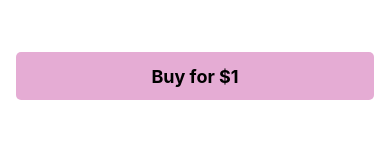
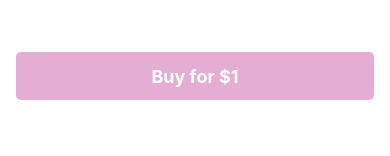
Before and after one commit to square/mobile-payments-sdk-react-native, a React Native app in the folder example/: screen /Home in a window 390 px wide. Shown: the part 421-577 px from the top of the page. Built offline with nearby package versions, Linux system fonts and the light colour scheme.

Commit message:
Fix loadingbutton method calls.

```diff
--- a/example/src/Screens/HomeScreen.tsx
+++ b/example/src/Screens/HomeScreen.tsx
@@ -62,11 +62,9 @@ const HomeView = () => {
         <Text style={styles.title}>Donut Counter</Text>
         <LoadingButton
           isLoading={false}
-          isButtonStateActive={true}
-          handleActiveState={null}
-          handleInactiveState={() => handleStartPayment}
-          activeButtonLabel='Buy for $1'
-          inactiveButtonLabel=''
+          isActive={true}
+          handleOnPress={() => handleStartPayment}
+          activeLabel='Buy for $1'
           />
       </View>
         <TouchableOpacity style={styles.mockButton}
--- a/example/src/Screens/PermissionsScreen.tsx
+++ b/example/src/Screens/PermissionsScreen.tsx
@@ -69,10 +69,7 @@ const checkPermissions = (setMicPermission, setLocationPermission, setBluetoothP
   });
 };
 
-const handleDeauthorize = async () => {
-  await deauthorize();
-  console.log('Deauthorization successful. The app is no longer authorized.');
-}
+
 
 const observeAuthChanges = async () => {
   observeAuthorizationChanges((newStatus) => {
@@ -83,16 +80,16 @@ const observeAuthChanges = async () => {
 }
 
 const PermissionsView = () => {
-  const [authorizationState, setAuthorizationState] = useState(AuthorizationState.NOT_AUTHORIZED);
   const [microphonePermissionGranted, setMicrophonePermissionGranted] = useState(false);
   const [locationPermissionGranted, setLocationPermissionGranted] = useState(false);
   const [bluetoothPermissionGranted, setBluetoothPermissionGranted] = useState(false);
   const [isLoading, setIsLoading] = useState(false);
+  const [isAuthorized, setIsAuthorized] = useState(false);
   const navigation = useNavigation();
-  const isAuthorized = authorizationState === AuthorizationState.AUTHORIZED;
 
-  const handleAuthorize = async (setAuthorizationState) => {
-    setIsLoading(true)
+
+  const handleAuthorize = async () => {
+    setIsLoading(true);
     try {
       // Add your own access token and location ID from developer.squareup.com
       let auth = await authorize(
@@ -101,16 +98,33 @@ const PermissionsView = () => {
       );
       let authorizedLocation = await getAuthorizedLocation();
       let authorizationState = await getAuthorizationState();
-      setAuthorizationState(authorizationState);
+      setIsAuthorized(true);
       console.log('SDK Authorized with location ' + JSON.stringify(authorizedLocation));
       console.log('SDK Authorization Status is ' + JSON.stringify(authorizationState));
     } catch (error) {
+      setIsAuthorized(false);
       Alert.alert('Error Authenticating', error.message)
     }
-    setIsLoading(false)
+    setIsLoading(false);
   };
 
+  const handleDeauthorize = async () => {
+    await deauthorize();
+    setIsAuthorized(false);
+    console.log('Deauthorization successful. The app is no longer authorized.');
+  }
+
   useEffect(() => {
+    // First we fetch the current Authorization state to set the button to the correct state
+    const fetchAuthorizationState = async () => {
+      let authorizationState = await getAuthorizationState();
+      console.log('is authorized is currently ' + authorizationState)
+      if (authorizationState === AuthorizationState.AUTHORIZED) {
+        setIsAuthorized(true);
+      }
+    }
+    fetchAuthorizationState();
+    // It's recommended you observe authorization changes while using the SDK
     observeAuthChanges();
     checkPermissions(setMicrophonePermissionGranted, setLocationPermissionGranted, setBluetoothPermissionGranted);
     return () => {
@@ -144,11 +158,10 @@ const PermissionsView = () => {
           onRequest={requestMicrophone} />
         <LoadingButton
           isLoading={isLoading}
-          isButtonStateActive={!isAuthorized}
-          handleActiveState={handleDeauthorize}
-          handleInactiveState={() => handleAuthorize(setAuthorizationState)}
-          activeButtonLabel='Authorize'
-          inactiveButtonLabel='Deauthorize'
+          isActive={!isAuthorized}
+          handleOnPress={isAuthorized ? handleDeauthorize : handleAuthorize}
+          activeLabel='Authorize'
+          inactiveLabel='Deauthorize'
           />
         <Text style={styles.statusText}>{isAuthorized ? 'Authorized' : 'Not Authorized'}</Text>
       </ScrollView>
--- a/example/src/components/LoadingButton.tsx
+++ b/example/src/components/LoadingButton.tsx
@@ -1,21 +1,17 @@
 import { TouchableOpacity, Text, ActivityIndicator, StyleSheet } from 'react-native';
 
-// isAuthorized = isButtonStateActive
-// handleDeauthorize = handleDeactivateState
-// handleauthorize = handleActivateState
-// handle autorize became () => handleAuthorize(setAuthorizationState)
-//
-const LoadingButton = ({ isLoading, isButtonStateActive,  handleActiveState, handleInactiveState, activeButtonLabel, inactiveButtonLabel }) => {
+const LoadingButton = ({ isLoading, isActive, handleOnPress, activeLabel, inactiveLabel='' }) => {
+  console.log(isActive ? activeLabel : inactiveLabel)
   return (
     <TouchableOpacity
-      style={[styles.loadingButtonActive, isButtonStateActive ? styles.loadingButtonActive : styles.loadingButtonInactive ]}
-      onPress={isButtonStateActive ? handleInactiveState : handleActiveState}
+      style={[styles.loadingButtonActive, isActive ? styles.loadingButtonActive : styles.loadingButtonInactive ]}
+      onPress={handleOnPress}
       disabled={isLoading}
     >
       {isLoading ? (
         <ActivityIndicator color="#000" />
       ) : (
-        <Text style={styles.loadingButtonText}>{isButtonStateActive ? activeButtonLabel : inactiveButtonLabel }</Text>
+        <Text style={styles.loadingButtonText}>{isActive ? activeLabel : inactiveLabel }</Text>
       )}
     </TouchableOpacity>
   );
@@ -33,10 +29,10 @@ const styles = StyleSheet.create({
   },
   loadingButtonInactive: {
     backgroundColor: '#000',
-    opacity: 0.5
+    opacity: 0.5,
   },
   loadingButtonText: {
-    color: '#000',
+    color: 'white',
     fontSize: 18,
     fontWeight: 'bold'
   },
```
Also changed, not shown: 1 other file (tests, documents, lock files or other folders).
